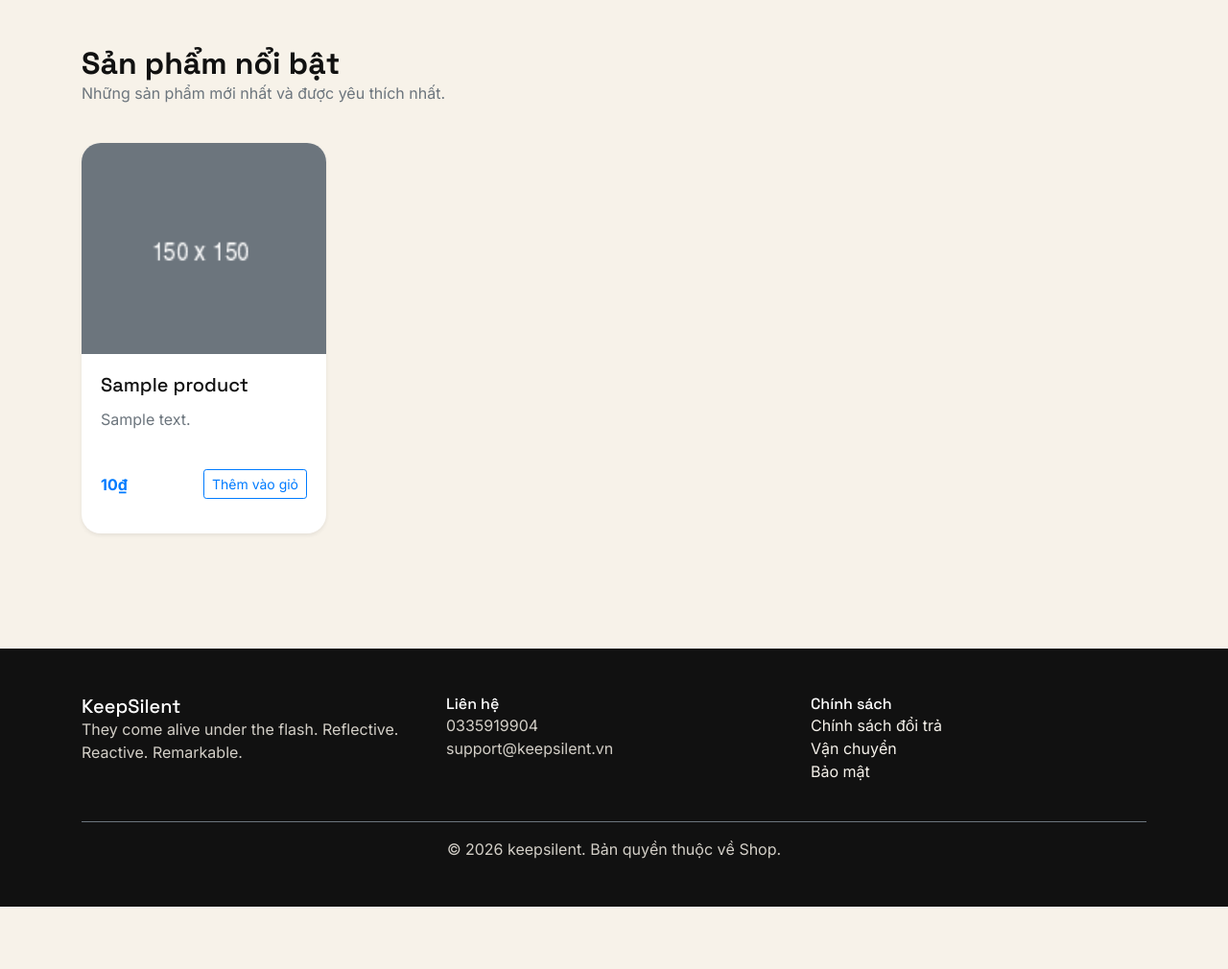
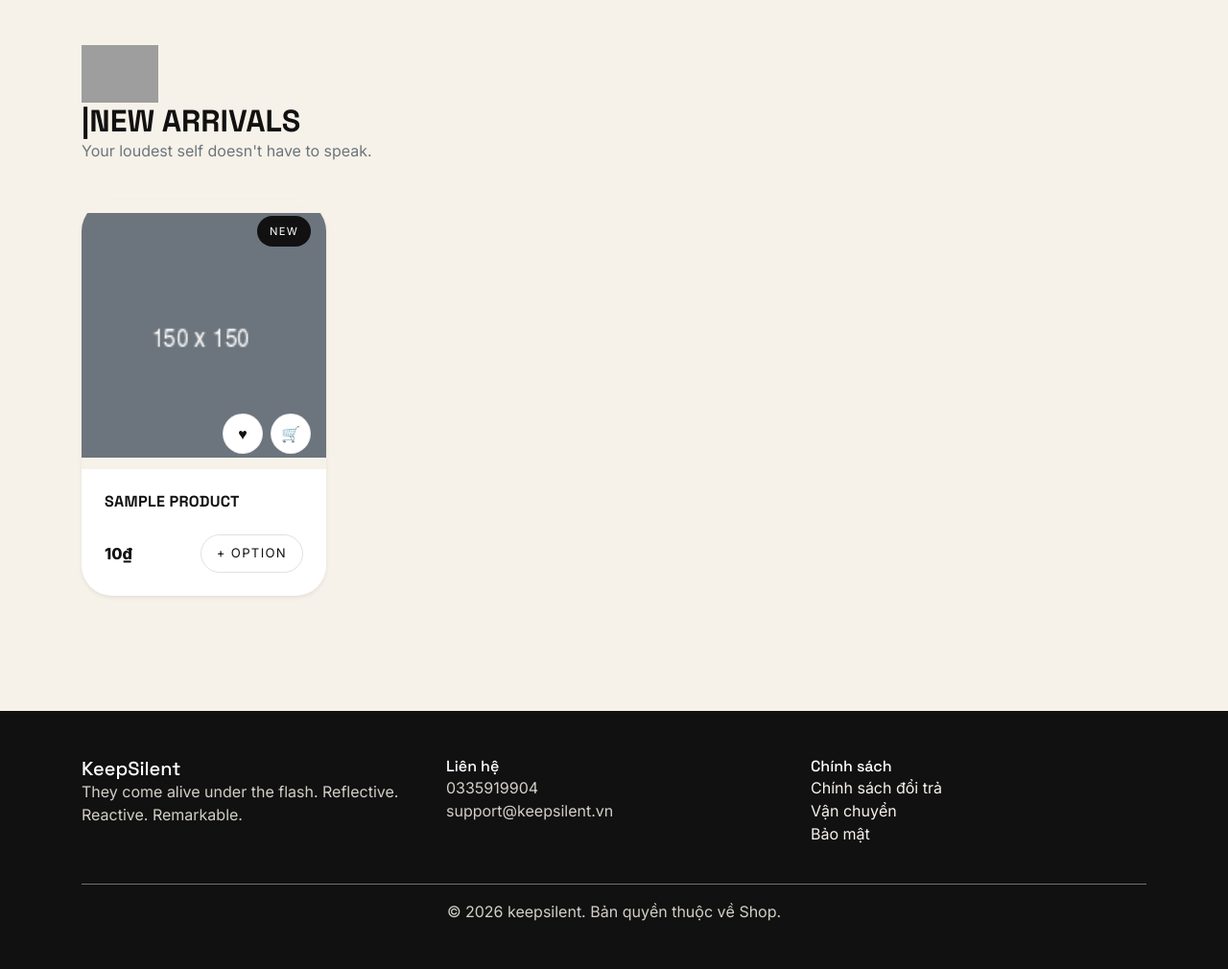
Before and after one commit to IIlII1/du_an1, a PHP site: page /du_an1/ in a window 1280 px wide. Shown: the part 825-1835 px from the top of the page at 96% size. Before the commit the page ends 1770 px from the top, so only its background shows below. Run offline with PHP 8.4, Linux system fonts and the light colour scheme; tables that the repository leaves empty hold one stand-in row (values such as "Sample post"); grey boxes are pictures that could not be loaded.

Commit message:
update home

```diff
--- a/Dự án 1_Nhóm 9/Dự án 1_Nhóm 9/base-duanmau/views/admin/product/index.php
+++ b/Dự án 1_Nhóm 9/Dự án 1_Nhóm 9/base-duanmau/views/admin/product/index.php
@@ -314,7 +314,7 @@
                 <td><?= $pro["cate_id"] ?></td>
                 <td><?= $pro["description"] ?></td>
                 <td><?= $pro["size_id"] ?></td>
-                <td><?= $pro["price"]."฿" ?></td>
+                <td><?= number_format($pro["price"], 0, ',', '.') ?>₫</td>
                 <td>
                     <?php
                         $imgSrc = !empty($pro['img']) ? BASE_ASSETS_UPLOADS . $pro['img'] : 'dist/img/default-150x150.png';
--- a/Dự án 1_Nhóm 9/Dự án 1_Nhóm 9/base-duanmau/views/client/home.php
+++ b/Dự án 1_Nhóm 9/Dự án 1_Nhóm 9/base-duanmau/views/client/home.php
@@ -1,13 +1,13 @@
 <?php
 $products = $data ?? [];
 ?>
-<div class="hero-banner" style="background-image: url('https://images.unsplash.com/photo-1512436991641-6745cdb1723f?auto=format&fit=crop&w=1600&q=80'); background-size: cover; background-position: center;">
+<div class="hero-banner" style="background-image: url('https://pbs.twimg.com/media/HOE0EpubIAAn4SG?format=jpg&name=large'); background-size: cover; background-position: center;">
     <div class="container">
         <div class="hero-content text-white py-5">
             <div class="product-tag">KeepSilent collection</div>
-            <h1 class="hero-title">Invisible Fence</h1>
-            <p class="hero-subtitle">Bộ sưu tập mới nhất lấy cảm hứng từ sự tĩnh lặng và sự bí ẩn, dành cho người yêu phong cách tối giản.</p>
-            <a href="#featured-products" class="btn btn-light hero-button">Khám phá bộ sưu tập</a>
+            <h1 class="hero-title">INVISIBLE FENCE</h1>
+            <p class="hero-subtitle">Available on our website on July 31 at 9:00 AM</p>
+            <a href="#featured-products" class="btn btn-light hero-button">COLLECTIONS</a>
         </div>
     </div>
 </div>
@@ -15,28 +15,33 @@ $products = $data ?? [];
 <div class="container py-5" id="featured-products">
     <div class="d-flex justify-content-between align-items-center mb-4">
         <div>
-            <h2 class="font-weight-bold">Sản phẩm nổi bật</h2>
-            <p class="text-muted">Những sản phẩm mới nhất và được yêu thích nhất.</p>
+            <img src="https://inwfile.com/s-gn/_webp_max_images/1024/1024/yx/io/9u.webp" width="80px" alt=""></center>
+            <h2 class="font-weight-bold">|NEW ARRIVALS</h2>
+            <p class="text-muted">Your loudest self doesn't have to speak.</p>
         </div>
     </div>
 
     <div class="row">
         <?php foreach ($products as $product): ?>
-            <div class="col-md-3 mb-4">
-                <div class="card h-100 product-card shadow-sm border-0">
+            <div class="col-sm-6 col-lg-3 mb-4">
+                <div class="product-card shadow-sm border-0 position-relative">
                     <?php $img = !empty($product['img']) ? BASE_ASSETS_UPLOADS . $product['img'] : 'dist/img/default-150x150.png'; $imgPath = !empty($product['img']) ? PATH_ROOT . 'assets/uploads/' . $product['img'] : ''; if (!empty($imgPath) && !file_exists($imgPath)) { $img = 'dist/img/default-150x150.png'; } ?>
-                    <img src="<?= $img ?>" class="card-img-top" alt="<?= htmlspecialchars($product['product_name']) ?>" style="height:220px;object-fit:cover;">
-                    <div class="card-body d-flex flex-column">
-                        <h5 class="card-title"><?= htmlspecialchars($product['product_name']) ?></h5>
-                        <p class="card-text text-muted mb-3" style="min-height: 3rem;"><?= htmlspecialchars($product['description']) ?></p>
-                        <div class="mt-auto">
-                            <div class="d-flex justify-content-between align-items-center mb-3">
-                                <strong class="text-primary"><?= number_format($product['price'], 0, ',', '.') ?>₫</strong>
-                                <form action="?mode=client&action=addCart" method="post">
-                                    <input type="hidden" name="product_id" value="<?= $product['product_id'] ?>">
-                                    <button type="submit" class="btn btn-sm btn-outline-primary">Thêm vào giỏ</button>
-                                </form>
-                            </div>
+                    <div class="product-thumb position-relative">
+                        <img src="<?= $img ?>" alt="<?= htmlspecialchars($product['product_name']) ?>">
+                        <span class="product-badge">NEW</span>
+                        <div class="product-actions">
+                            <a href="?mode=users&action=wishlist&product_id=<?= $product['product_id'] ?>" class="product-action" title="Yêu thích">♥</a>
+                            <form action="?mode=client&action=addCart" method="post" class="m-0">
+                                <input type="hidden" name="product_id" value="<?= $product['product_id'] ?>">
+                                <button type="submit" class="product-action" title="Thêm vào giỏ">🛒</button>
+                            </form>
+                        </div>
+                    </div>
+                    <div class="product-body p-4 d-flex flex-column">
+                        <h5 class="product-name"><?= htmlspecialchars($product['product_name']) ?></h5>
+                        <div class="mt-auto product-info-row pt-3">
+                            <span class="product-price"><?= number_format($product['price'], 0, ',', '.') ?>₫</span>
+                            <a href="?mode=client&action=productDetail&product_id=<?= $product['product_id'] ?>" class="product-option">+ Option</a>
                         </div>
                     </div>
                 </div>
--- a/Dự án 1_Nhóm 9/Dự án 1_Nhóm 9/base-duanmau/views/client/main.php
+++ b/Dự án 1_Nhóm 9/Dự án 1_Nhóm 9/base-duanmau/views/client/main.php
@@ -32,9 +32,21 @@
         .hero-button { border-radius: 999px; padding: 14px 32px; font-weight: 700; background: rgba(255,255,255,0.94); color: #111; border: none; box-shadow: 0 18px 35px rgba(0,0,0,0.12); }
         .hero-button:hover { background: #111; color: #fff; }
         main { padding-top: 160px; }
-        .product-card { border: none; border-radius: 20px; overflow: hidden; transition: transform .25s ease, box-shadow .25s ease; }
-        .product-card:hover { transform: translateY(-8px); box-shadow: 0 30px 50px rgba(0,0,0,0.08); }
-        .product-tag { color: rgba(255,255,255,0.7); text-transform: uppercase; font-size: .75rem; letter-spacing: .2em; margin-bottom: .75rem; }
+        .product-card { border: none; border-radius: 32px; overflow: hidden; transition: transform .3s ease, box-shadow .3s ease; background: #fff; }
+        .product-card:hover { transform: translateY(-8px); box-shadow: 0 28px 60px rgba(0,0,0,0.12); }
+        .product-thumb { position: relative; overflow: hidden; min-height: 280px; display: flex; align-items: center; justify-content: center; background: #f7f2e9; }
+        .product-thumb img { width: 100%; height: 100%; object-fit: contain; transition: transform .35s ease; }
+        .product-thumb:hover img { transform: scale(1.05); }
+        .product-badge { position: absolute; top: 16px; right: 16px; padding: .45rem .8rem; border-radius: 999px; background: #111; color: #fff; font-size: .7rem; letter-spacing: .12em; text-transform: uppercase; }
+        .product-actions { position: absolute; bottom: 16px; right: 16px; display: flex; gap: .5rem; }
+        .product-action { width: 42px; height: 42px; border-radius: 50%; border: 1px solid rgba(0,0,0,0.08); background: #fff; display: inline-flex; align-items: center; justify-content: center; color: #111; font-size: 1rem; line-height: 1; transition: transform .2s ease, background .2s ease, color .2s ease; }
+        .product-action:hover { background: #111; color: #fff; transform: translateY(-2px); text-decoration: none; }
+        .product-body { min-height: 130px; }
+        .product-name { font-size: 1rem; font-weight: 700; color: #111; margin-bottom: 0.5rem; text-transform: uppercase; letter-spacing: .02em; }
+        .product-info-row { display: flex; justify-content: space-between; align-items: center; gap: .75rem; flex-wrap: wrap; }
+        .product-price { font-size: 1.02rem; font-weight: 800; color: #111; }
+        .product-option { border-radius: 999px; padding: .6rem 1rem; border: 1px solid rgba(0,0,0,0.12); color: #111; font-size: .82rem; text-transform: uppercase; letter-spacing: .1em; transition: background .2s ease, color .2s ease; text-decoration: none; }
+        .product-option:hover { background: #111; color: #fff; }
         .footer { background: #111; color: #d3cfc7; }
         .footer a { color: #f6f2eb; }
     </style>
```
